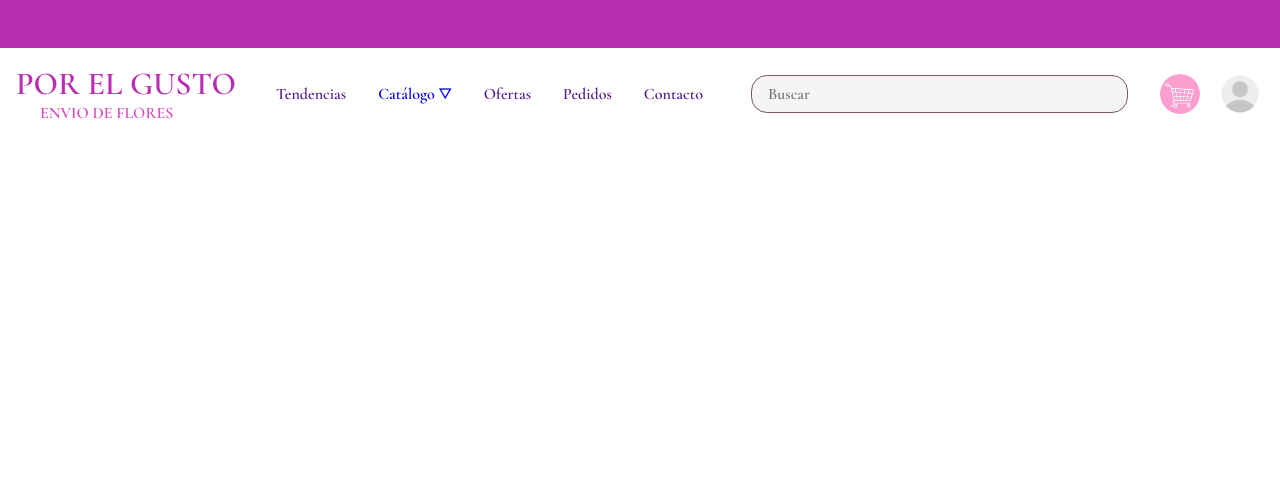
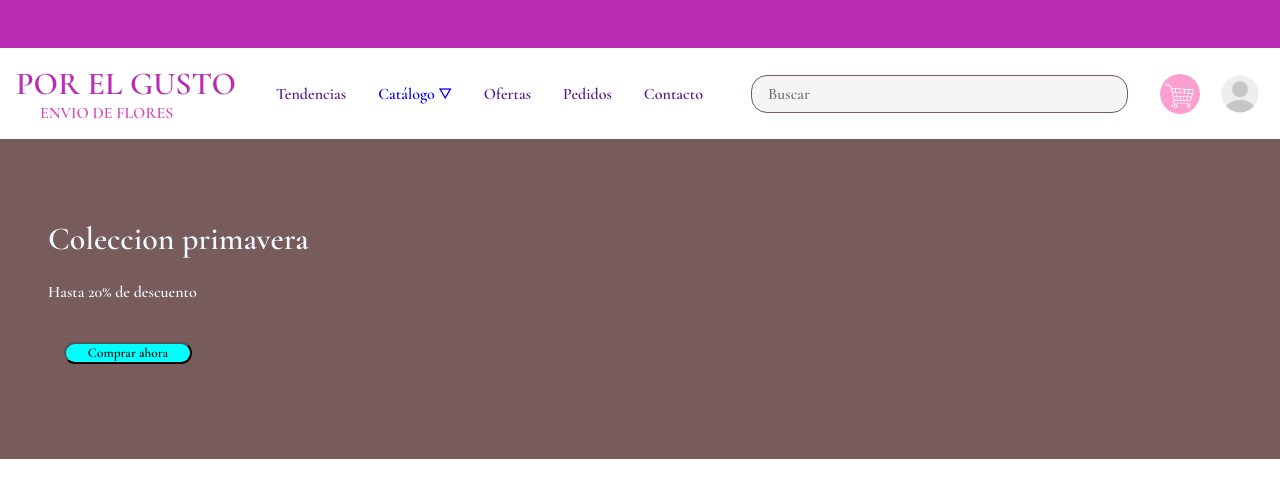
Before and after one commit to EAldana-Dev/porelgusto-web, a Java web app: page /home in a window 1280 px wide. Shown: the top 498 px of the page. Run offline with Spring Boot 4, a stand-in JSP engine, Linux system fonts and the light colour scheme; some libraries are stand-ins or nearby versions.

Commit message:
me quede dormido

```diff
--- a/src/main/resources/static/css/home.css
+++ b/src/main/resources/static/css/home.css
@@ -166,6 +166,32 @@ a {
   margin-top: 0.4rem;
 }
 
+.pagina .main .anuncio{
+  background-color: #785b5b;
+  display: flex;
+  padding-left: 3rem;
+  flex-direction: column;
+  height: 20rem;
+  width: 100%;
+  justify-content: center;
+  gap: 1.5rem;
+  h1{
+    color: aliceblue;
+    margin: 0;
+  }
+  p{
+    color: aliceblue;
+    margin: 0;
+  }
+}
+
+.pagina .main .anuncio .comprar_ahora{
+  margin: 1rem;
+  border-radius: 1rem;
+  background-color: aqua;
+  width: 8rem;
+}
+
 @media screen and (max-width: 480px) {
   .pagina .barra_superior {
     position: relative;
--- a/src/main/webapp/WEB-INF/jsp/index.jsp
+++ b/src/main/webapp/WEB-INF/jsp/index.jsp
@@ -28,7 +28,9 @@ taglib prefix="c" uri="jakarta.tags.core" %>
                     aria-label="Abrir menú de navegación"
                     aria-expanded="false"
                     aria-controls="opciones"
-                >☰</button>
+                >
+                    ☰
+                </button>
                 <div class="opciones" id="opciones">
                     <a href="">Tendencias</a>
 
@@ -78,6 +80,14 @@ taglib prefix="c" uri="jakarta.tags.core" %>
                     </a>
                 </div>
             </nav>
+
+            <main class="main">
+                <div class="anuncio">
+                    <h1>Coleccion primavera</h1>
+                    <p>Hasta 20% de descuento</p>
+                    <button class="comprar_ahora">Comprar ahora</button>
+                </div>
+            </main>
         </div>
         <script src="<c:url value='/webjars/bootstrap/js/bootstrap.bundle.min.js'/>"></script>
     </body>
```
